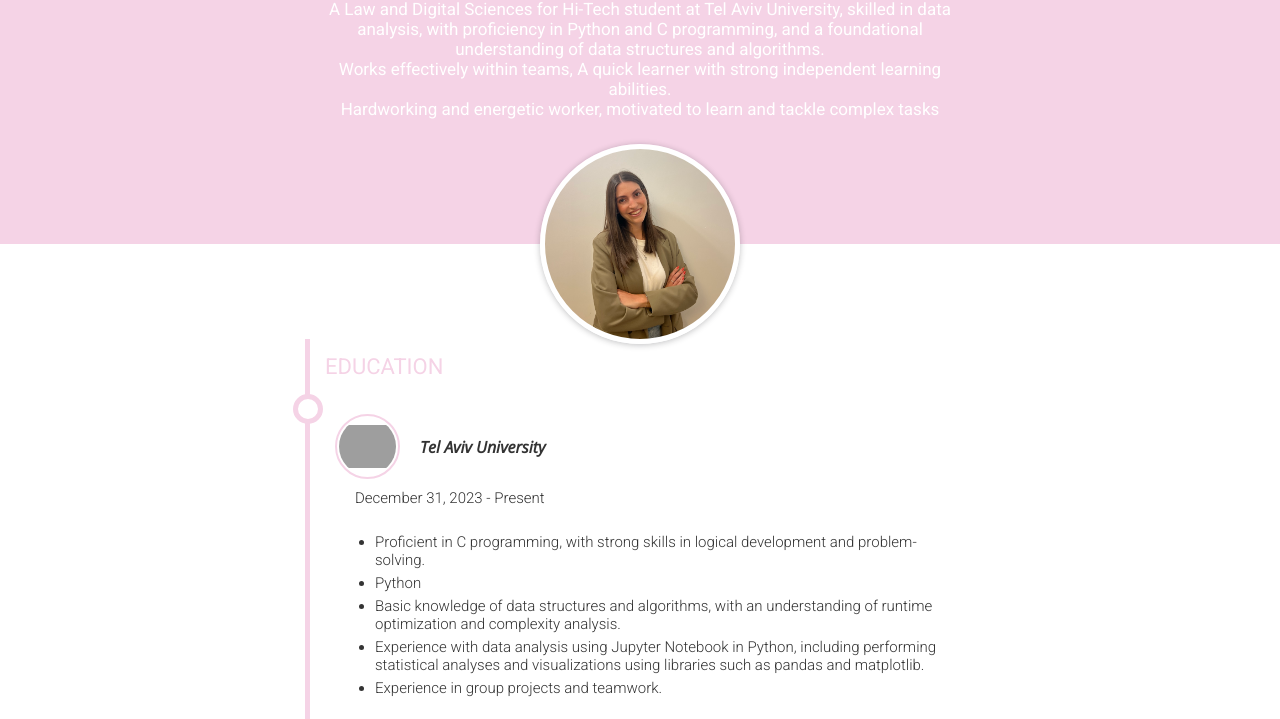
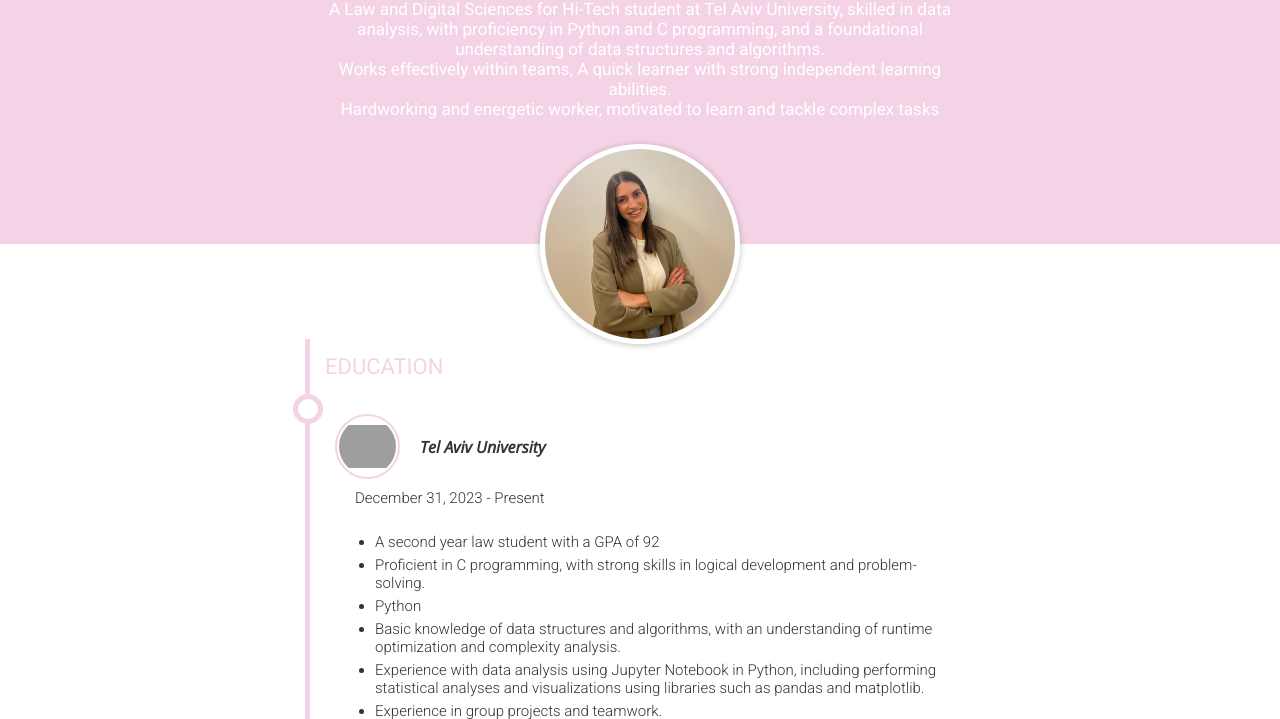
Before and after one commit to ShaharMeg/resume, a plain HTML site: page index.html in a window 1280 px wide. Shown: the part 81-800 px from the top of the page. Drawn offline with nearby package versions, Linux system fonts and the light colour scheme; grey boxes are pictures that could not be loaded.

Commit message:
Add new point

```diff
--- a/index.html
+++ b/index.html
@@ -58,6 +58,7 @@
             </div>
             <div class="item-date-range">December 31, 2023 - Present</div>
             <ul class="points-container">
+              <li class="point">A second year law student with a GPA of 92</li>
               <li class="point">
                 Proficient in C programming, with strong skills in logical
                 development and problem-solving.
```
